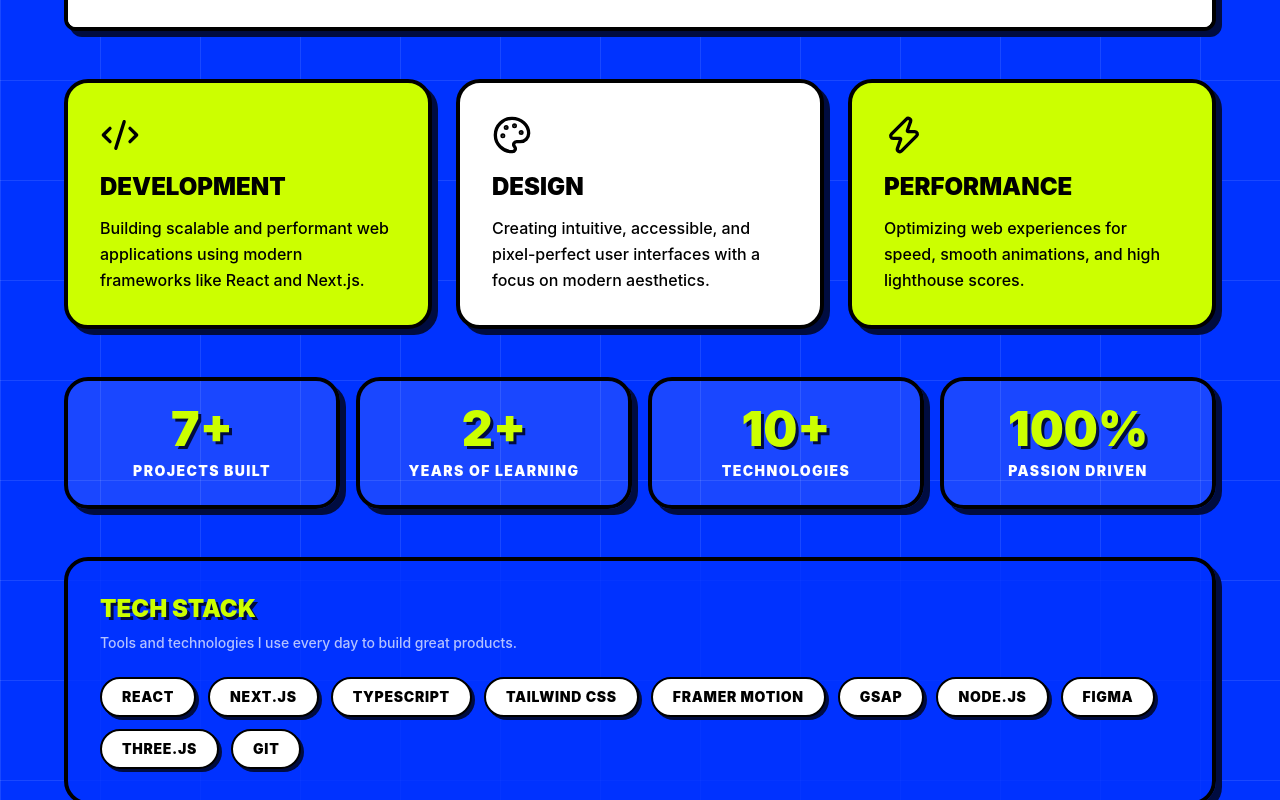
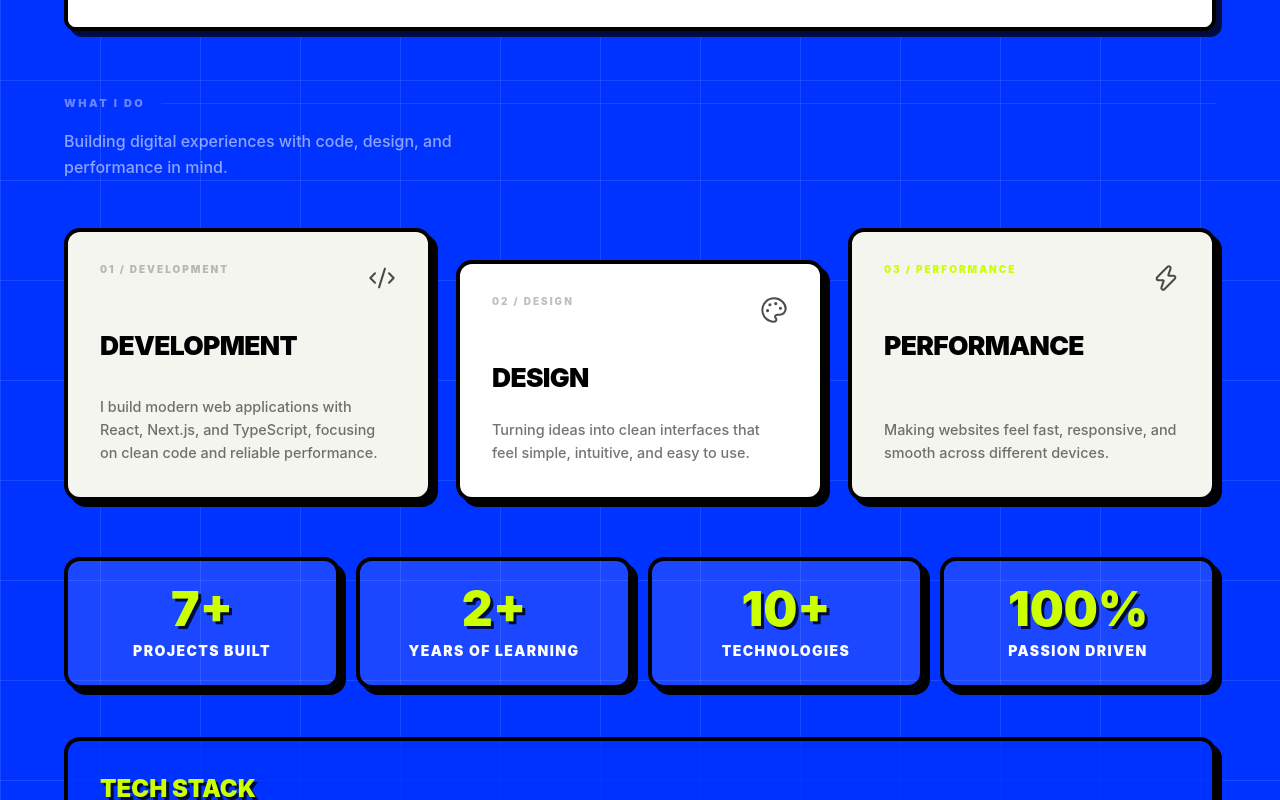
Before and after one commit to ilhamsptr1/MyPortofolio, a Next.js app: page / in a window 1280 px wide. Shown: the part 1520-2320 px from the top of the page. Built offline with nearby package versions, Linux system fonts and the light colour scheme; no server answers.

Commit message:
design: premium service cards — off-white, asymmetric layout, editorial hierarchy, tactile hover

```diff
--- a/src/components/About.tsx
+++ b/src/components/About.tsx
@@ -3,44 +3,60 @@
 import { motion, Variants } from "framer-motion";
 import { Code2, Palette, Zap } from "lucide-react";
 import { useThemeSound } from "@/context/ThemeSoundContext";
-import SpotlightCard from "./SpotlightCard";
 import GlitchText from "./GlitchText";
 import DraggableWindow from "./DraggableWindow";
 import CounterUp from "./CounterUp";
 import TextReveal from "./TextReveal";
 
-const skills = [
+// ── Services ──────────────────────────────────────────────────────────────────
+const services = [
   {
-    icon: <Code2 className="w-10 h-10" />,
+    number: "01",
+    icon: <Code2 strokeWidth={1.75} className="w-7 h-7" />,
     title: "Development",
-    description: "Building scalable and performant web applications using modern frameworks like React and Next.js.",
-    color: "bg-accent text-black",
+    description:
+      "I build modern web applications with React, Next.js, and TypeScript, focusing on clean code and reliable performance.",
+    bg: "bg-[#F5F5F0]",
+    accentNum: false,
+    offset: false,
   },
   {
-    icon: <Palette className="w-10 h-10" />,
+    number: "02",
+    icon: <Palette strokeWidth={1.75} className="w-7 h-7" />,
     title: "Design",
-    description: "Creating intuitive, accessible, and pixel-perfect user interfaces with a focus on modern aesthetics.",
-    color: "bg-white text-black",
+    description:
+      "Turning ideas into clean interfaces that feel simple, intuitive, and easy to use.",
+    bg: "bg-white",
+    accentNum: false,
+    offset: true, // pushed down on desktop — breaks the grid symmetry
   },
   {
-    icon: <Zap className="w-10 h-10" />,
+    number: "03",
+    icon: <Zap strokeWidth={1.75} className="w-7 h-7" />,
     title: "Performance",
-    description: "Optimizing web experiences for speed, smooth animations, and high lighthouse scores.",
-    color: "bg-accent text-black",
+    description:
+      "Making websites feel fast, responsive, and smooth across different devices.",
+    bg: "bg-[#F5F5F0]",
+    accentNum: true, // lime accent on number label only
+    offset: false,
   },
 ];
 
-const techs = ["React", "Next.js", "TypeScript", "Tailwind CSS", "Framer Motion", "GSAP", "Node.js", "Figma", "Three.js", "Git"];
+const techs = [
+  "React", "Next.js", "TypeScript", "Tailwind CSS",
+  "Framer Motion", "GSAP", "Node.js", "Figma", "Three.js", "Git",
+];
 
 const cardVariants: Variants = {
-  hidden: { opacity: 0, y: 50 },
+  hidden: { opacity: 0, y: 40 },
   show: (i: number) => ({
     opacity: 1,
     y: 0,
-    transition: { duration: 0.5, delay: i * 0.15, ease: "easeOut" as const },
+    transition: { duration: 0.5, delay: i * 0.12, ease: "easeOut" as const },
   }),
 };
 
+// ── Component ─────────────────────────────────────────────────────────────────
 export default function About() {
   const { playHover } = useThemeSound();
 
@@ -49,46 +65,107 @@ export default function About() {
       <div className="container mx-auto px-4 md:px-6">
         <div className="max-w-6xl mx-auto">
 
-          {/* Section Heading */}
+          {/* ── Section Heading ── */}
           <h2 className="text-5xl sm:text-6xl md:text-8xl font-black uppercase tracking-tighter mb-12 md:mb-20">
             <GlitchText text="ABOUT ME" />
           </h2>
 
-          {/* Bio Card in Draggable Window */}
-          <DraggableWindow title="C:\\USERS\\ILHAM\\BIO.TXT" className="mb-8 md:mb-12">
+          {/* ── Bio Window ── */}
+          <DraggableWindow title="C:\\USERS\\ILHAM\\BIO.TXT" className="mb-12 md:mb-16">
             <div className="bg-white text-black p-6 md:p-12">
               <p className="text-base md:text-2xl font-bold leading-relaxed">
-                Saya <span className="text-primary inline-block hover:scale-105 transition-transform duration-200">Ilham Saputra</span>, mahasiswa Informatika{" "}
-                <span className="text-primary inline-block hover:scale-105 transition-transform duration-200">Universitas Gunadarma</span> yang fokus pada web development dan UI. Saya senang membangun website dengan tampilan yang modern, clean, dan nyaman digunakan.{" "}
-                Saya menggunakan <span className="bg-black text-white px-2 rounded-md -rotate-2 inline-block shadow-[2px_2px_0px_#ccff00]">React</span>, <span className="bg-black text-white px-2 rounded-md rotate-1 inline-block shadow-[2px_2px_0px_#ccff00]">Next.js</span>, <span className="bg-black text-white px-2 rounded-md -rotate-1 inline-block shadow-[2px_2px_0px_#ccff00]">TypeScript</span>, dan teknologi frontend modern lainnya untuk membuat website yang cepat, responsif, dan memiliki pengalaman pengguna yang baik.
+                Saya{" "}
+                <span className="text-primary inline-block hover:scale-105 transition-transform duration-200">
+                  Ilham Saputra
+                </span>
+                , mahasiswa Informatika{" "}
+                <span className="text-primary inline-block hover:scale-105 transition-transform duration-200">
+                  Universitas Gunadarma
+                </span>{" "}
+                yang fokus pada web development dan UI. Saya senang membangun
+                website dengan tampilan yang modern, clean, dan nyaman
+                digunakan.{" "}
+                Saya menggunakan{" "}
+                <span className="bg-black text-white px-2 rounded-md -rotate-2 inline-block shadow-[2px_2px_0px_#ccff00]">
+                  React
+                </span>
+                ,{" "}
+                <span className="bg-black text-white px-2 rounded-md rotate-1 inline-block shadow-[2px_2px_0px_#ccff00]">
+                  Next.js
+                </span>
+                ,{" "}
+                <span className="bg-black text-white px-2 rounded-md -rotate-1 inline-block shadow-[2px_2px_0px_#ccff00]">
+                  TypeScript
+                </span>
+                , dan teknologi frontend modern lainnya untuk membuat website
+                yang cepat, responsif, dan memiliki pengalaman pengguna yang
+                baik.
               </p>
             </div>
           </DraggableWindow>
 
-          {/* Skill Cards */}
-          <div className="grid grid-cols-1 md:grid-cols-3 gap-4 md:gap-6 mb-8 md:mb-12">
-            {skills.map((skill, index) => (
+          {/* ── What I Do — section intro ── */}
+          <div className="mb-8 md:mb-12">
+            <div className="flex items-center gap-4 mb-4">
+              <span className="text-[11px] font-black tracking-[0.22em] text-white/40 uppercase select-none">
+                What I Do
+              </span>
+              <div className="flex-1 h-px bg-white/10" />
+            </div>
+            <p className="text-white/55 text-base font-medium max-w-md leading-relaxed">
+              Building digital experiences with code, design, and performance in mind.
+            </p>
+          </div>
+
+          {/* ── Service Cards ── */}
+          <div className="grid grid-cols-1 md:grid-cols-3 gap-5 md:gap-6 mb-10 md:mb-14">
+            {services.map((s, i) => (
               <motion.div
-                key={index}
-                custom={index}
+                key={i}
+                custom={i}
                 variants={cardVariants}
                 initial="hidden"
                 whileInView="show"
                 viewport={{ once: true, margin: "-60px" }}
-                whileHover={{ y: -8, boxShadow: "10px 10px 0px var(--theme-shadow)" }}
                 onHoverStart={playHover}
-                className={`${skill.color} rounded-3xl border-4 border-black shadow-neo transition-all duration-200 cursor-default`}
+                // Asymmetry: middle card pushed down on desktop
+                className={`
+                  ${s.bg} border-4 border-black rounded-2xl
+                  shadow-[6px_6px_0px_#000]
+                  hover:-translate-y-2 hover:-translate-x-0.5
+                  hover:shadow-[10px_10px_0px_#000]
+                  transition-all duration-200 cursor-default
+                  p-7 md:p-8 flex flex-col
+                  ${s.offset ? "md:mt-8" : ""}
+                `}
               >
-                <SpotlightCard className="p-6 md:p-8 w-full h-full rounded-3xl" spotlightColor="rgba(0,0,0,0.1)">
-                  <div className="mb-4">{skill.icon}</div>
-                  <h3 className="text-2xl font-black uppercase mb-3">{skill.title}</h3>
-                  <p className="font-medium leading-relaxed">{skill.description}</p>
-                </SpotlightCard>
+                {/* Top row: number label + icon */}
+                <div className="flex items-start justify-between mb-10">
+                  <span
+                    className={`
+                      text-[10px] font-black tracking-[0.2em] uppercase leading-none
+                      ${s.accentNum ? "text-accent" : "text-black/25"}
+                    `}
+                  >
+                    {s.number}&nbsp;/&nbsp;{s.title.toUpperCase()}
+                  </span>
+                  <div className="text-black/70">{s.icon}</div>
+                </div>
+
+                {/* Title */}
+                <h3 className="text-[1.65rem] font-black uppercase tracking-tight text-black leading-none mb-3">
+                  {s.title}
+                </h3>
+
+                {/* Description — intentionally lighter weight */}
+                <p className="text-black/55 text-[0.9rem] font-medium leading-relaxed mt-auto pt-4">
+                  {s.description}
+                </p>
               </motion.div>
             ))}
           </div>
 
-          {/* ── Animated Stats Strip ── */}
+          {/* ── Stats Strip ── */}
           <motion.div
             initial={{ opacity: 0, y: 30 }}
             whileInView={{ opacity: 1, y: 0 }}
@@ -97,15 +174,15 @@ export default function About() {
             className="grid grid-cols-2 md:grid-cols-4 gap-4 mb-8 md:mb-12"
           >
             {[
-              { end: 7,   suffix: "+", label: "Projects Built"    },
-              { end: 2,   suffix: "+", label: "Years of Learning"  },
-              { end: 10,  suffix: "+", label: "Technologies"       },
-              { end: 100, suffix: "%", label: "Passion Driven"     },
+              { end: 7,   suffix: "+", label: "Projects Built"   },
+              { end: 2,   suffix: "+", label: "Years of Learning" },
+              { end: 10,  suffix: "+", label: "Technologies"      },
+              { end: 100, suffix: "%", label: "Passion Driven"    },
             ].map((stat, i) => (
               <div
                 key={i}
                 onMouseEnter={playHover}
-                className="bg-white/10 border-4 border-black rounded-3xl p-6 flex flex-col items-center justify-center text-center shadow-neo hover:-translate-y-1 hover:shadow-neo-lg transition-all duration-200"
+                className="bg-white/10 border-4 border-black rounded-2xl p-6 flex flex-col items-center justify-center text-center shadow-[6px_6px_0px_#000] hover:-translate-y-1 hover:shadow-[8px_8px_0px_#000] transition-all duration-200"
               >
                 <CounterUp
                   end={stat.end}
@@ -120,18 +197,20 @@ export default function About() {
             ))}
           </motion.div>
 
-          {/* Tech Stack */}
+          {/* ── Tech Stack ── */}
           <motion.div
             initial={{ opacity: 0, y: 30 }}
             whileInView={{ opacity: 1, y: 0 }}
             viewport={{ once: true, margin: "-60px" }}
             transition={{ duration: 0.6, ease: "easeOut" }}
-            className="bg-primary/80 rounded-3xl border-4 border-black shadow-neo p-8"
+            className="bg-primary/80 rounded-2xl border-4 border-black shadow-[6px_6px_0px_#000] p-8"
           >
-            <h3 className="text-2xl font-black uppercase text-accent neo-shadow-text-sm mb-2">Tech Stack</h3>
+            <h3 className="text-2xl font-black uppercase text-accent neo-shadow-text-sm mb-2">
+              Tech Stack
+            </h3>
             <TextReveal
               text="Tools and technologies I use every day to build great products."
-              className="text-white/70 text-sm font-medium mb-6"
+              className="text-white/60 text-sm font-medium mb-6"
               delay={0}
               stagger={0.04}
             />
@@ -143,7 +222,7 @@ export default function About() {
                   whileInView={{ opacity: 1, scale: 1 }}
                   viewport={{ once: true }}
                   transition={{ delay: i * 0.05, duration: 0.3 }}
-                  whileHover={{ y: -3, boxShadow: "5px 5px 0px var(--theme-shadow)" }}
+                  whileHover={{ y: -3, boxShadow: "4px 4px 0px var(--theme-shadow)" }}
                   onHoverStart={playHover}
                   className="px-5 py-2 rounded-full bg-white text-black font-black text-sm uppercase tracking-wider border-2 border-black shadow-[3px_3px_0px_var(--theme-shadow)] transition-all duration-150 cursor-default"
                 >
```
